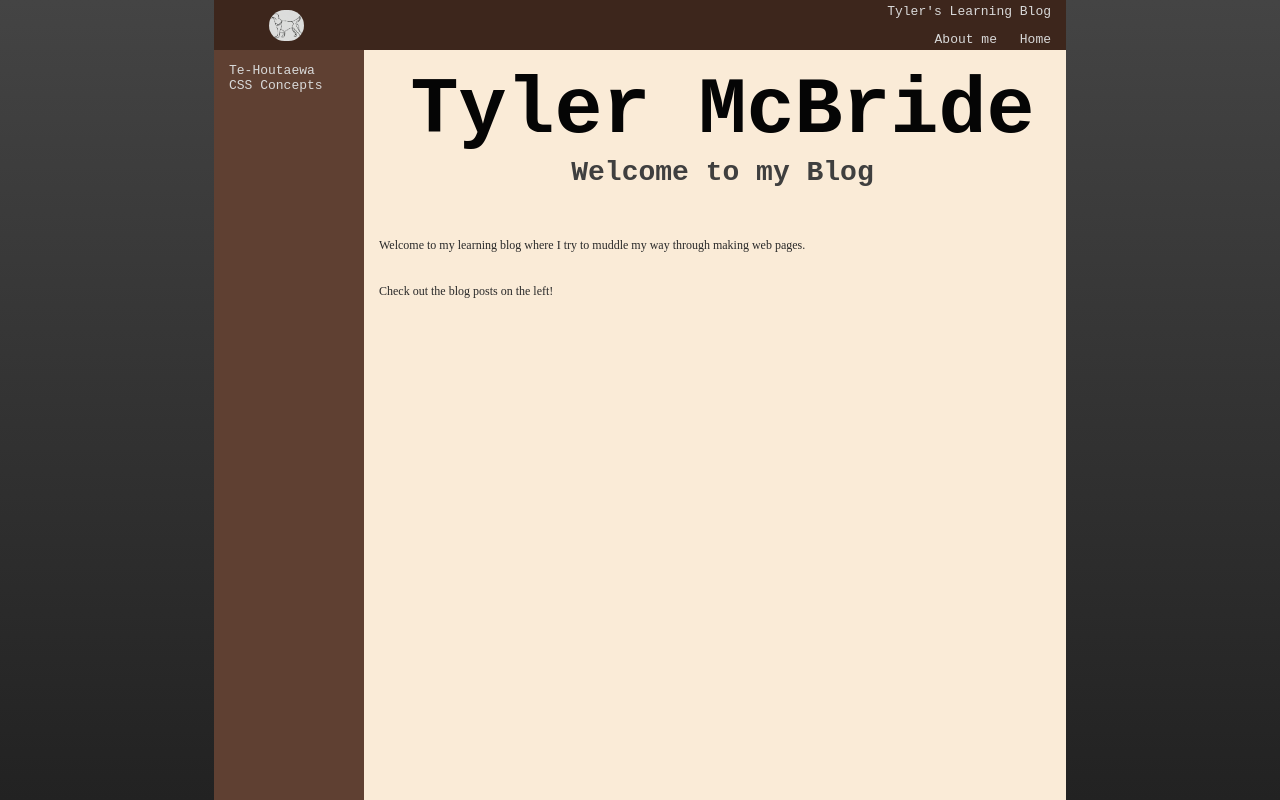
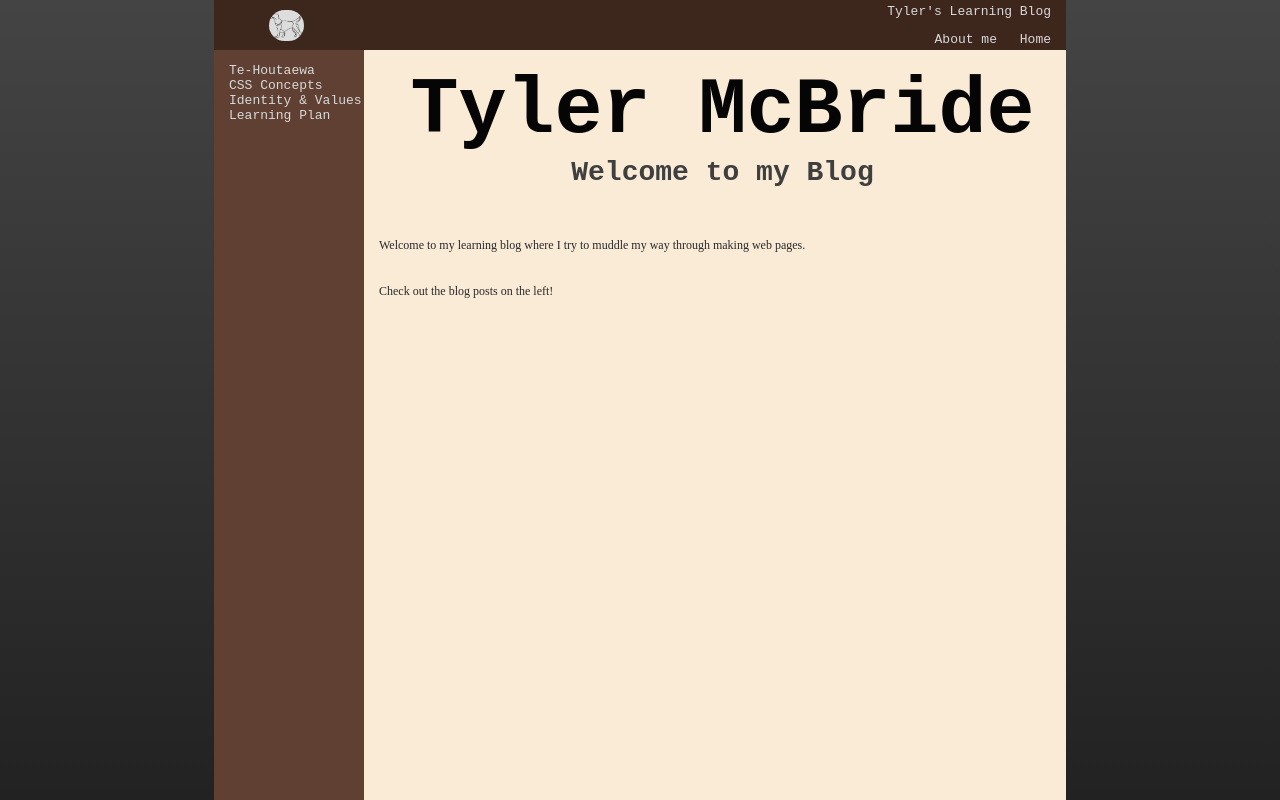
Before and after one commit to tyler-mcbride0/tyler-mcbride0.github.io, a plain HTML site: page index.html in a window 1280 px wide. Drawn offline with Linux system fonts and the light colour scheme; a web font is replaced by a local one.

Commit message:
add links to index

```diff
--- a/index.html
+++ b/index.html
@@ -33,6 +33,12 @@
           <li class="sidelist">
             <a href="blog/html-css.html">CSS Concepts</a>
           </li>
+          <li class="sidelist">
+            <a href="blog/identity-values.html">Identity & Values</a>
+          </li>
+          <li class="sidelist">
+            <a href="blog/learning-plan.html">Learning Plan</a>
+          </li>
         </ul>
       </div>
       <div id="content">
```
